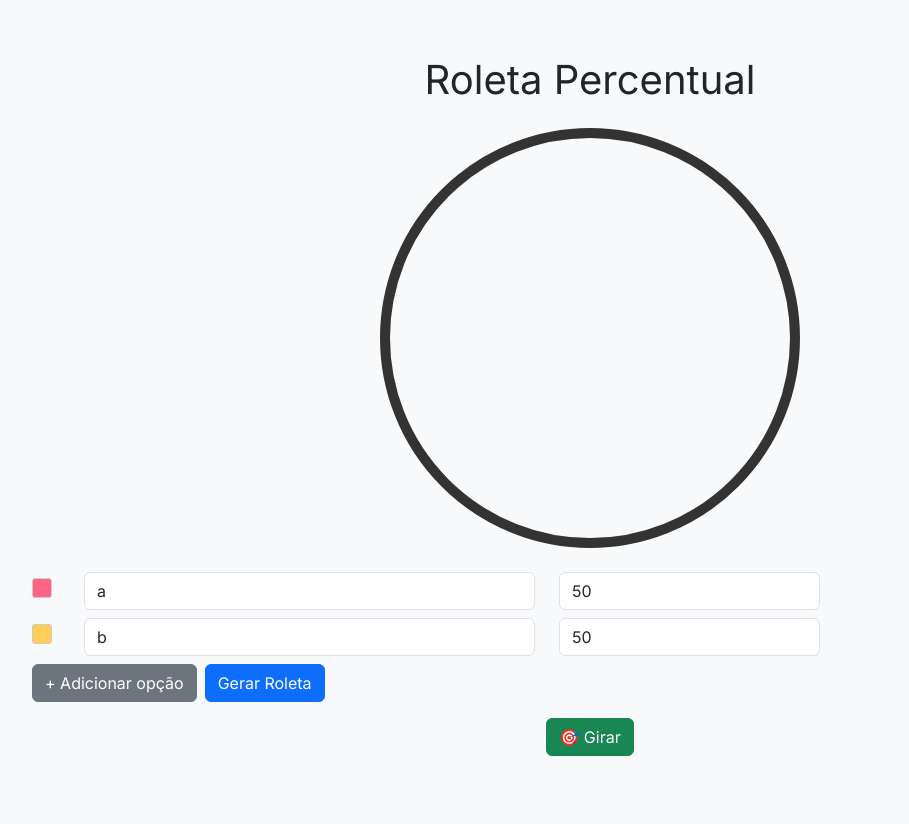
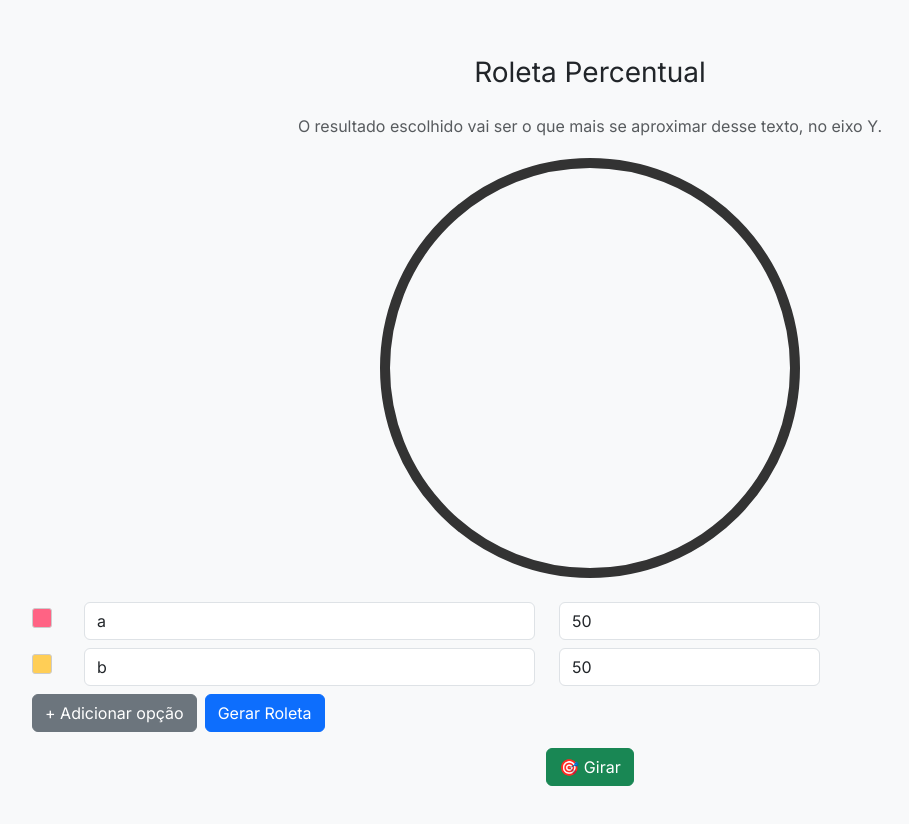
Before and after one commit to gabriersdev/percent-roullete, a plain HTML site: page index.html in a window 1280 px wide. Shown: the whole page, without its empty margins (50-959 px from the left). Drawn offline with nearby package versions, Linux system fonts and the light colour scheme.

Commit message:
Update index.html

```diff
--- a/index.html
+++ b/index.html
@@ -52,7 +52,8 @@
 </head>
 <body class="bg-light">
   <div class="container py-4">
-    <h1 class="text-center mb-4">Roleta Percentual</h1>
+    <h1 class="text-center mb-4 fs-3 text-semibold">Roleta Percentual</h1>
+    <span class="text-muted">O resultado escolhido vai ser o que mais se aproximar desse texto, no eixo Y.</span>
 
     <div id="pointer"></div>
     <canvas id="canvas" width="400" height="400" class="mx-auto d-block"></canvas>
```
